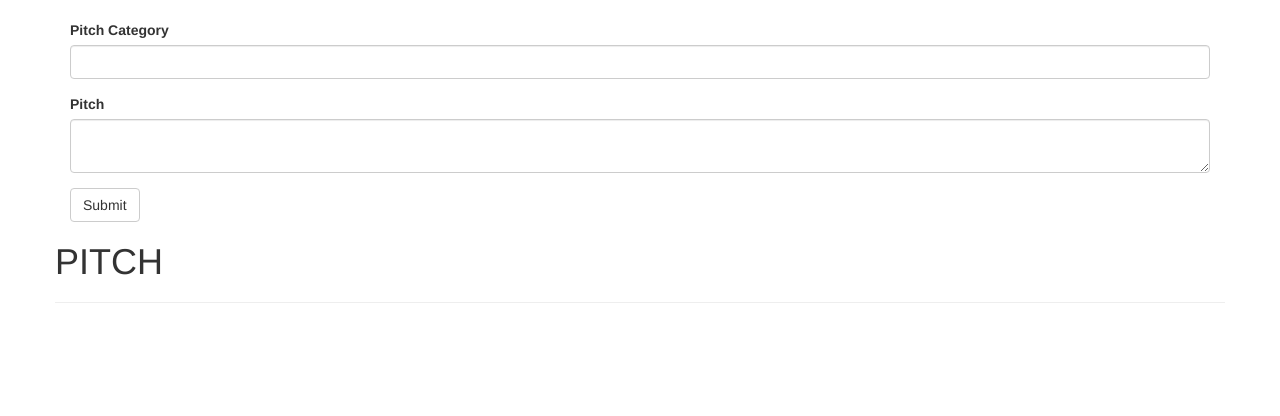
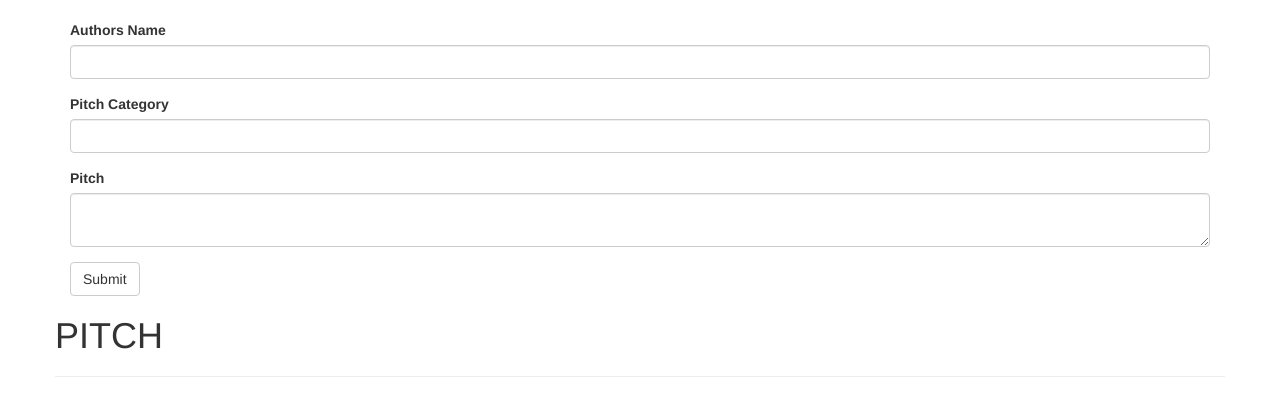
Before and after one commit to VickyMutai/pitch, a Flask app: page /create/1 in a window 1280 px wide. Shown: the part 52-468 px from the top of the page. Run offline with Flask 2, Linux system fonts and the light colour scheme; some libraries are stand-ins or nearby versions.

Commit message:
add author name

```diff
--- a/app/main/forms.py
+++ b/app/main/forms.py
@@ -2,6 +2,7 @@ from flask_wtf import FlaskForm
 from wtforms import StringField, TextAreaField, SubmitField
 from wtforms.validators import Required
 class PitchForm(FlaskForm):
+    name = StringField('Authors Name', validators=[Required()])
     category = StringField('Pitch Category', validators=[Required()])
     pitch = TextAreaField('Pitch', validators=[Required()])
     submit = SubmitField('Submit')
--- a/app/main/views.py
+++ b/app/main/views.py
@@ -19,9 +19,10 @@ def create(uname):
     '''
     form = PitchForm()
     if form.validate_on_submit():
+        name = form.name.data
         category = form.category.data
         pitch_data = form.pitch.data
-        new_pitch = Pitch(category,pitch_data)
+        new_pitch = Pitch(name,category,pitch_data)
         new_pitch.save_pitch()
         #return redirect(url_for('pitch',uname=uname))
 
--- a/app/models.py
+++ b/app/models.py
@@ -1,6 +1,7 @@
 class Pitch:
     all_pitch = []
-    def __init__(self,category,pitch):
+    def __init__(self,name,category,pitch):
+        self.name = name
         self.category = category
         self.pitch = pitch
 
--- a/app/templates/macros.html
+++ b/app/templates/macros.html
@@ -1,6 +1,7 @@
 <!-- displaying pitch in macros-->
 {% macro displayPitch(pitch) %}
     {% for pitches in pitch %}
+        <h2>{{pitches.name}}</h2>
         <h2>{{pitches.category}}</h2>
         <p>{{ pitches.pitch }}</p>
     {% endfor %}
```
